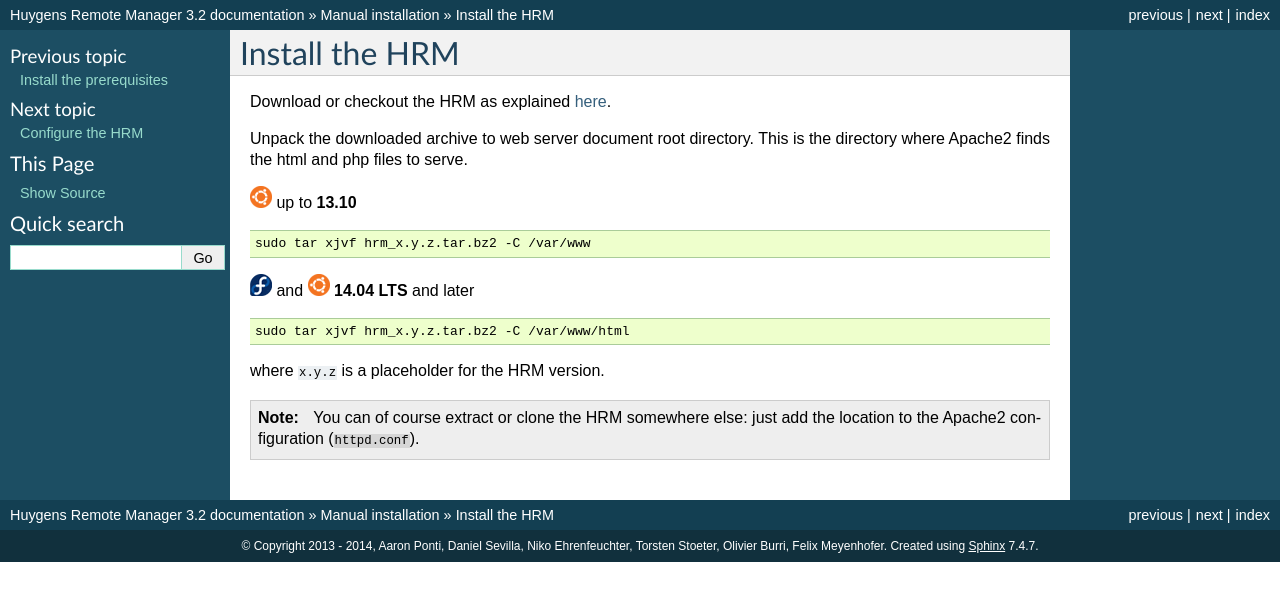
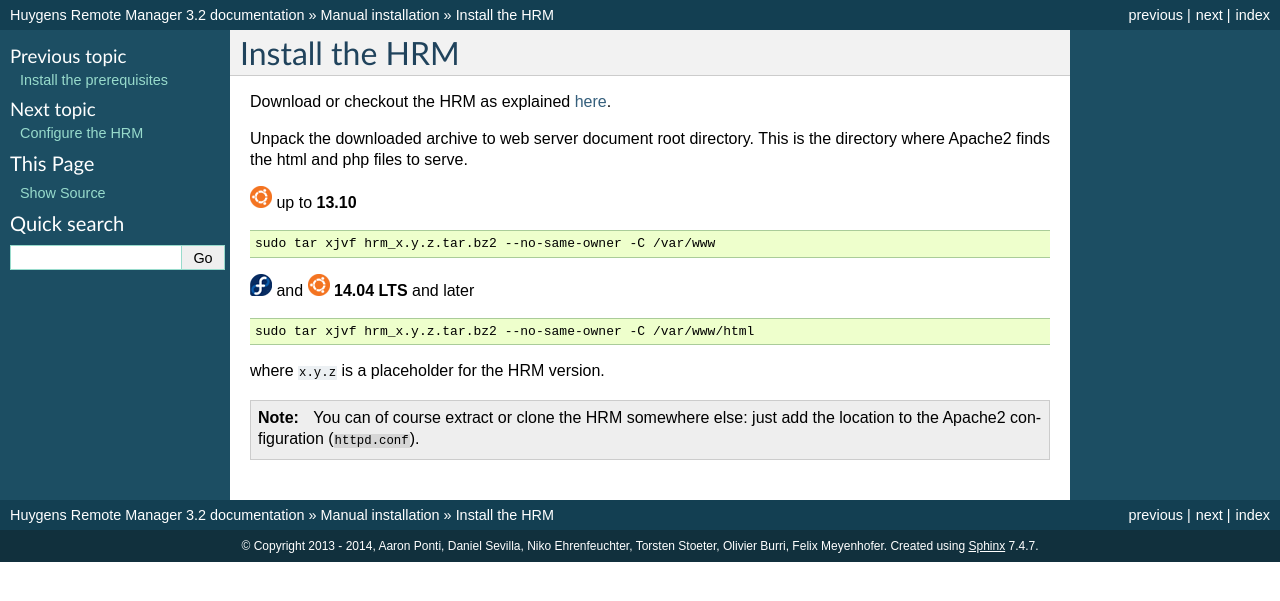
Before and after one commit to aarpon/hrm_docs, a Sphinx documentation site: the page built from docs/install.rst, in a window 1280 px wide. Shown: the top 601 px of the page. Built offline with Sphinx 7.4.7, drawn with Linux system fonts in a browser that asks for light colours.

Commit message:
Extract hrm files as root.
Otherwise they belong to the UID 1001 which is not a good default.

```diff
--- a/docs/install.rst
+++ b/docs/install.rst
@@ -15,13 +15,13 @@
 
 .. code-block:: sh
 
-    sudo tar xjvf hrm_x.y.z.tar.bz2 -C /var/www
+    sudo tar xjvf hrm_x.y.z.tar.bz2 --no-same-owner -C /var/www
 
 |fedora| and |ubuntu| **14.04 LTS** and later
 
 .. code-block:: sh
 
-    sudo tar xjvf hrm_x.y.z.tar.bz2 -C /var/www/html
+    sudo tar xjvf hrm_x.y.z.tar.bz2 --no-same-owner -C /var/www/html
 
 where ``x.y.z`` is a placeholder for the HRM version.
 
```
